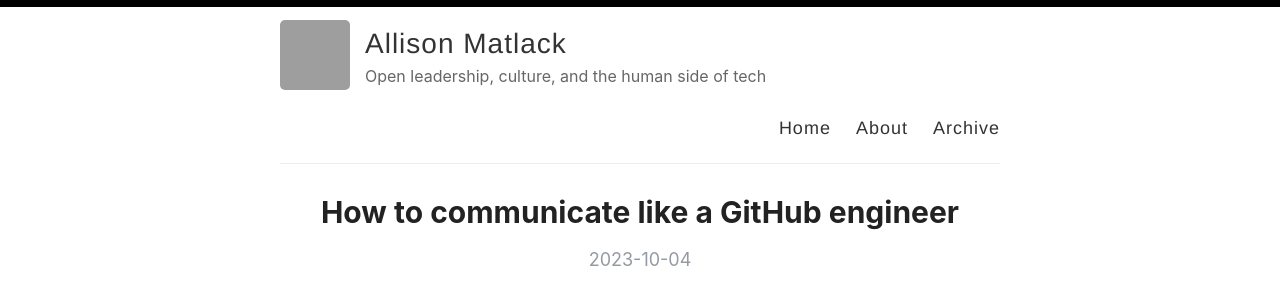
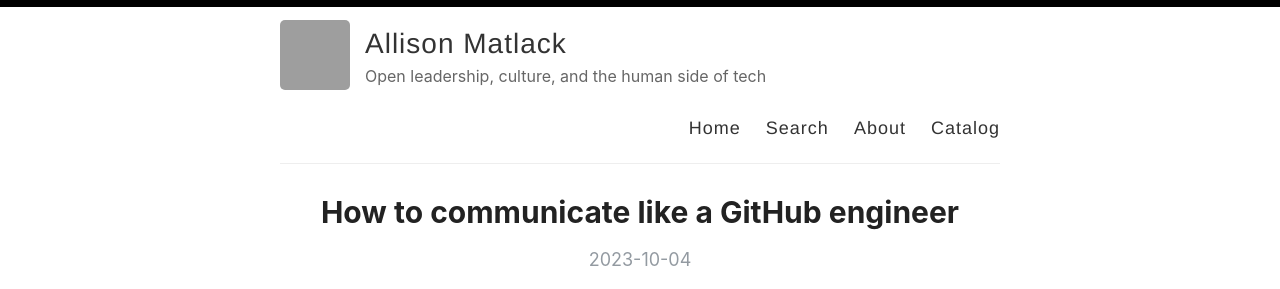
Before and after one commit to amatlack/amatlack.github.io, a Jekyll site: the page built from index.html, in a window 1280 px wide and 900 px high. Shown: the top 289 px of the window. Built offline with Jekyll 4.4.1, drawn with Linux system fonts in a browser that asks for light colours; the list of posts is cut into pages by our own code; grey boxes are pictures that could not be loaded.

Commit message:
renaming archive to catalog and adding search back in

```diff
--- a/_layouts/default.html
+++ b/_layouts/default.html
@@ -29,9 +29,9 @@
 
             <nav>
               <a href="{{ site.baseurl }}/">Home</a>
-              <!--<a href="{{ site.baseurl }}/search">Search</a>-->
+              <a href="{{ site.baseurl }}/search">Search</a>
               <a href="{{ site.baseurl }}/about">About</a>
-              <a href="{{ site.baseurl }}/archive">Archive</a>
+              <a href="{{ site.baseurl }}/catalog">Catalog</a>
             </nav>
           </header>
         </div>
```
